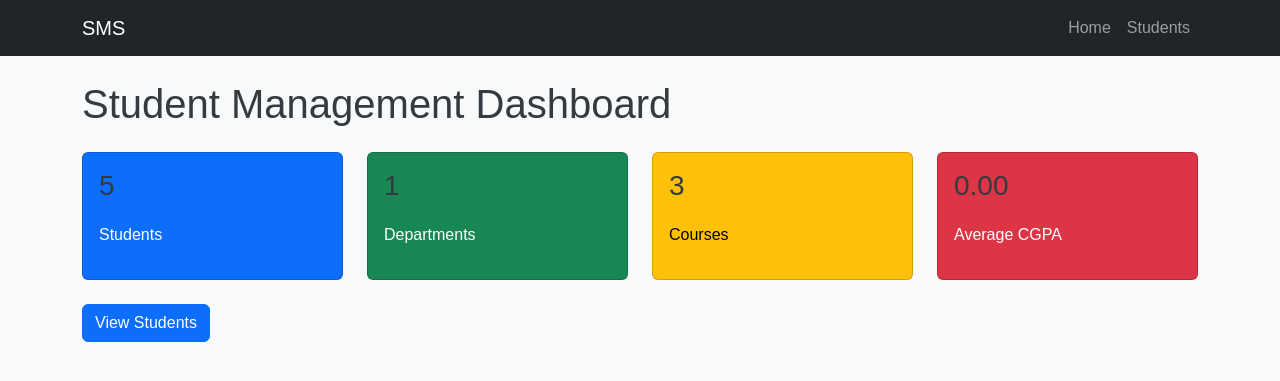
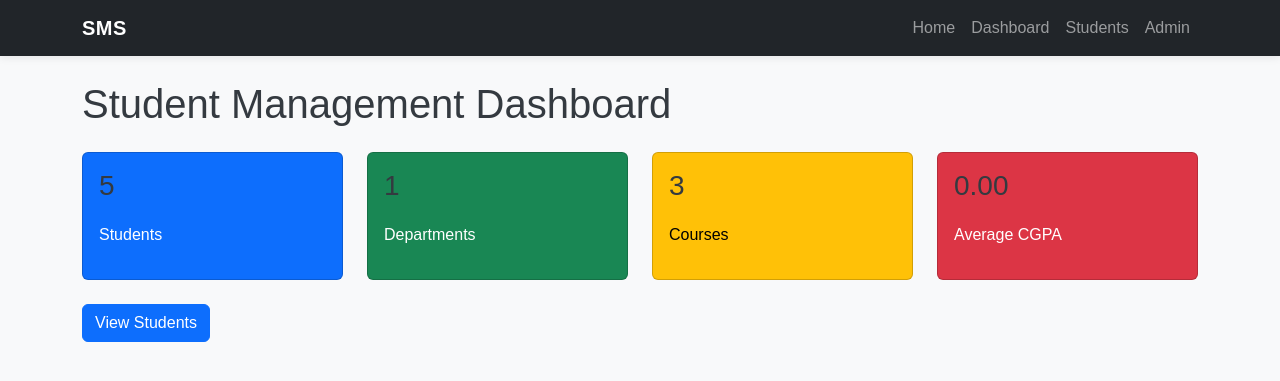
Before and after one commit to Nithin0029/StudentManagementSystem, a Django app: page /student/ in a window 1280 px wide. Shown: the top 381 px of the page. Run offline with Django 5.2, Linux system fonts and the light colour scheme; data comes from the database, SQL or seed files in the repository.

Commit message:
Admin and Dashboard added

```diff
--- a/static/css/style.css
+++ b/static/css/style.css
@@ -1,8 +1,26 @@
 body{
     background-color: #f8f9fa;
-    font-family:Arial,sans-serif;
+    font-family: Arial, sans-serif;
 }
-h1,h2,h3{
+
+h1, h2, h3 {
     color: #343a40;
     margin-bottom: 20px;
 }
+
+.navbar {
+    box-shadow: 0 2px 8px rgba(0, 0, 0, 0.08);
+}
+
+.navbar-brand {
+    font-weight: 700;
+    letter-spacing: 0.5px;
+}
+
+.nav-link {
+    transition: color 0.2s ease-in-out;
+}
+
+.nav-link:hover {
+    color: #ffffff !important;
+}
--- a/templates/base.html
+++ b/templates/base.html
@@ -32,7 +32,15 @@
             </li>
 
             <li class="nav-item">
+                <a class="nav-link" href="/">Dashboard</a>
+            </li>
+
+            <li class="nav-item">
                 <a class="nav-link" href="{% url 'student_list' %}">Students</a>
+            </li>
+
+            <li class="nav-item">
+                <a class="nav-link" href="/admin/">Admin</a>
             </li>
 
         </ul>
```
